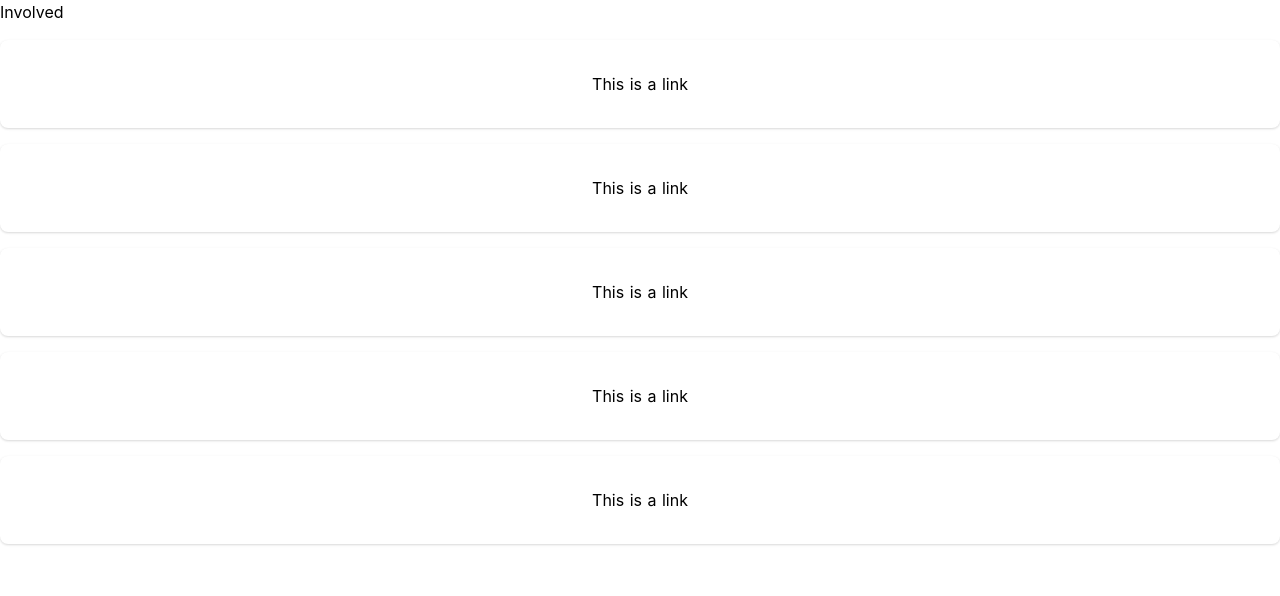
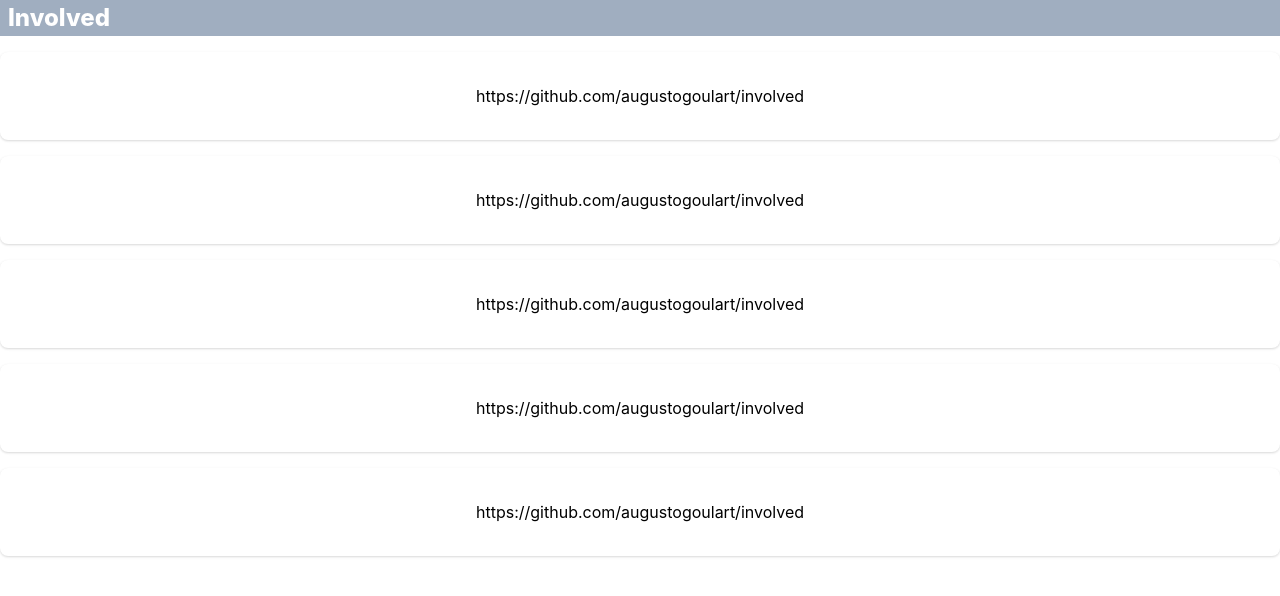
Before and after one commit to augustogoulart/metalinks, a Nuxt app: page / in a window 1280 px wide. Shown: the top 596 px of the page. Built offline with nearby package versions, Linux system fonts and the light colour scheme.

Commit message:
Apply tailwind to components

```diff
--- a/components/Link.vue
+++ b/components/Link.vue
@@ -1,5 +1,5 @@
 <template>
   <div class="bg-white my-4 shadow p-8 rounded-lg text-center">
-    <a href="https://github.com/augustogoulart/involved">This is a link</a>
+    <a href="https://github.com/augustogoulart/involved">https://github.com/augustogoulart/involved</a>
   </div>
 </template>
--- a/components/Navbar.vue
+++ b/components/Navbar.vue
@@ -1,11 +1,20 @@
 <template>
-    <h1>Involved</h1>
+  <nav class="flex items-center justify-between flex-wrap bg-gray-500">
+    <div class="container mx-auto flex items-center">
+      <div class="flex w-full md:w-1/2 justify-center md:justify-start text-white font-extrabold">
+        <a class="text-white no-underline hover:text-white hover:no-underline" href="#">
+          <span class="text-2xl pl-2"><i class="em em-grinning"></i>Involved</span>
+        </a>
+      </div>
+
+    </div>
+  </nav>
 </template>
 
 <script>
-    export default {
-        name: "Navbar"
-    }
+  export default {
+    name: "Navbar"
+  }
 </script>
 
 <style scoped>
--- a/pages/index.vue
+++ b/pages/index.vue
@@ -1,7 +1,7 @@
 <template>
   <section>
     <Navbar />
-    <LinkList />
+      <LinkList />
   </section>
 </template>
 
```
Also changed, not shown: 1 other file (tests, documents, lock files or other folders).
